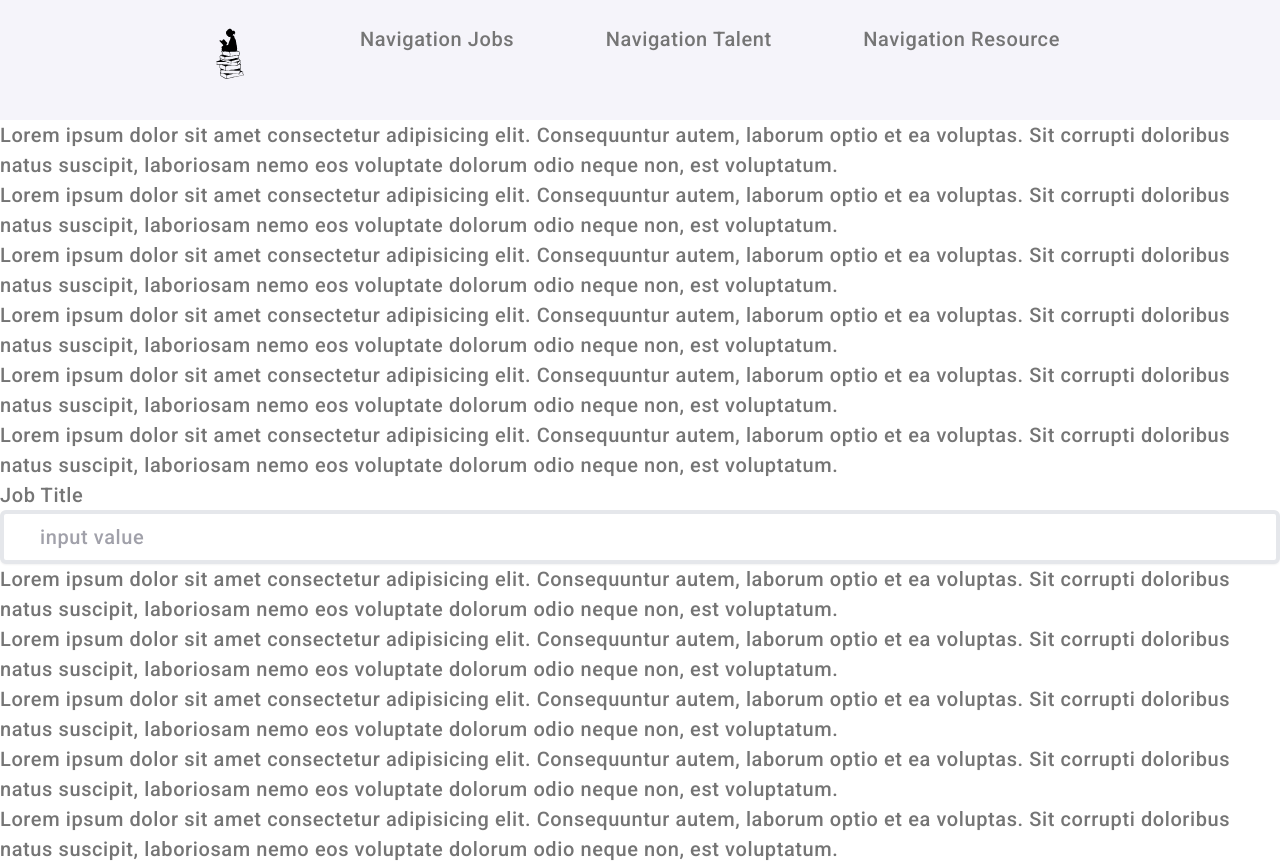
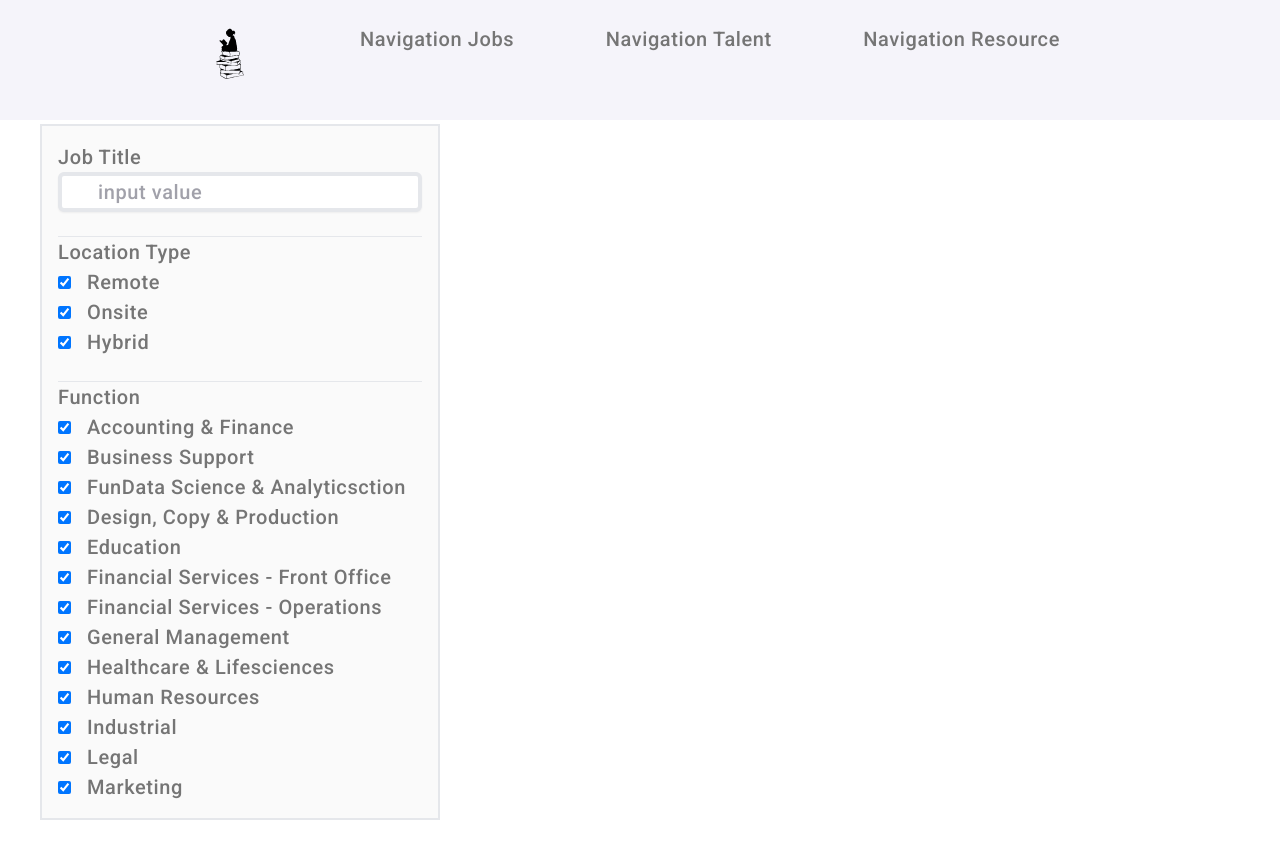
Before and after one commit to VirLg/next-js-app-toWork, a Next.js app: page / in a window 1280 px wide. After the commit the page ends 820 px from the top, so only its background shows below. Built offline with nearby package versions, Linux system fonts and the light colour scheme.

Commit message:
add sidebar

```diff
--- /dev/null
+++ b/src/app/components/function/Function.jsx
@@ -0,0 +1,14 @@
+import React from 'react';
+import { FunctionData } from '../utils/data/dataSidebar';
+import Checkbox from '../utils/checkbox/Checkbox';
+const Function = () => {
+  return (
+    <div className="mt-6">
+      <hr />
+      <h2>Function</h2>
+      <Checkbox data={FunctionData} />
+    </div>
+  );
+};
+
+export default Function;
--- /dev/null
+++ b/src/app/components/locationType/LocationType.jsx
@@ -0,0 +1,14 @@
+import React from 'react';
+import { LokationData } from '../utils/data/dataSidebar';
+import Checkbox from '../utils/checkbox/Checkbox';
+const LocationType = () => {
+  return (
+    <div className="mt-6">
+      <hr />
+      <h2>Location Type</h2>
+      <Checkbox data={LokationData} />
+    </div>
+  );
+};
+
+export default LocationType;
--- a/src/app/components/sidebar/Sidebar.jsx
+++ b/src/app/components/sidebar/Sidebar.jsx
@@ -1,9 +1,13 @@
 import React from 'react';
 import Input from '../utils/input/Input';
+import LocationType from '../locationType/LocationType';
+import Function from '../function/Function';
 const Sidebar = () => {
   return (
-    <div>
+    <div className="w-[400px] border-2 border:color-zinc-300 bg-zinc-50 p-4  ">
       <Input />
+      <LocationType />
+      <Function />
     </div>
   );
 };
--- /dev/null
+++ b/src/app/components/utils/checkbox/Checkbox.jsx
@@ -0,0 +1,22 @@
+import React from 'react';
+
+const Checkbox = ({ data }) => {
+  return data.map(el => {
+    return (
+      <div className="flex-col ">
+        <label>
+          <input
+            type="checkbox"
+            id="scales"
+            name="scales"
+            checked
+            className="mr-4"
+          />
+          {el.label}
+        </label>
+      </div>
+    );
+  });
+};
+
+export default Checkbox;
--- /dev/null
+++ b/src/app/components/utils/data/dataSidebar.js
@@ -0,0 +1,20 @@
+export const LokationData = [
+  { label: 'Remote' },
+  { label: 'Onsite' },
+  { label: 'Hybrid' },
+];
+export const FunctionData = [
+  { label: 'Accounting & Finance' },
+  { label: 'Business Support' },
+  { label: 'FunData Science & Analyticsction' },
+  { label: 'Design, Copy & Production' },
+  { label: 'Education' },
+  { label: 'Financial Services - Front Office' },
+  { label: 'Financial Services - Operations' },
+  { label: 'General Management' },
+  { label: 'Healthcare & Lifesciences' },
+  { label: 'Human Resources' },
+  { label: 'Industrial' },
+  { label: 'Legal' },
+  { label: 'Marketing' },
+];
--- a/src/app/components/utils/input/Input.jsx
+++ b/src/app/components/utils/input/Input.jsx
@@ -18,7 +18,7 @@ const Input = ({ props }) => {
           onChange={handleChange}
           className="border-4 border zinc-300 rounded-md
           placeholder:text-zinc-400 block bg-white w-full border   py-2 pl-9 pr-3 shadow-sm focus:outline-none focus:border-sky-500 focus:ring-sky-500 focus:ring-1 base:text-base text-zinc-600
-          "
+          h-[40px]"
         />{' '}
       </label>
     </div>
--- a/src/app/page.tsx
+++ b/src/app/page.tsx
@@ -3,85 +3,9 @@ import Sidebar from '../app/components/sidebar/Sidebar';
 export default function Home() {
   return (
     <main className="">
-      <p>
-        Lorem ipsum dolor sit amet consectetur adipisicing elit. Consequuntur
-        autem, laborum optio et ea voluptas. Sit corrupti doloribus natus
-        suscipit, laboriosam nemo eos voluptate dolorum odio neque non, est
-        voluptatum.
-      </p>
-      <p>
-        Lorem ipsum dolor sit amet consectetur adipisicing elit. Consequuntur
-        autem, laborum optio et ea voluptas. Sit corrupti doloribus natus
-        suscipit, laboriosam nemo eos voluptate dolorum odio neque non, est
-        voluptatum.
-      </p>
-      <p>
-        Lorem ipsum dolor sit amet consectetur adipisicing elit. Consequuntur
-        autem, laborum optio et ea voluptas. Sit corrupti doloribus natus
-        suscipit, laboriosam nemo eos voluptate dolorum odio neque non, est
-        voluptatum.
-      </p>
-      <p>
-        Lorem ipsum dolor sit amet consectetur adipisicing elit. Consequuntur
-        autem, laborum optio et ea voluptas. Sit corrupti doloribus natus
-        suscipit, laboriosam nemo eos voluptate dolorum odio neque non, est
-        voluptatum.
-      </p>
-      <p>
-        Lorem ipsum dolor sit amet consectetur adipisicing elit. Consequuntur
-        autem, laborum optio et ea voluptas. Sit corrupti doloribus natus
-        suscipit, laboriosam nemo eos voluptate dolorum odio neque non, est
-        voluptatum.
-      </p>
-      <p>
-        Lorem ipsum dolor sit amet consectetur adipisicing elit. Consequuntur
-        autem, laborum optio et ea voluptas. Sit corrupti doloribus natus
-        suscipit, laboriosam nemo eos voluptate dolorum odio neque non, est
-        voluptatum.
-      </p>
-      <p>
-        Lorem ipsum dolor sit amet consectetur adipisicing elit. Consequuntur
-        autem, laborum optio et ea voluptas. Sit corrupti doloribus natus
-        suscipit, laboriosam nemo eos voluptate dolorum odio neque non, est
-        voluptatum.
-      </p>
-      <p>
-        Lorem ipsum dolor sit amet consectetur adipisicing elit. Consequuntur
-        autem, laborum optio et ea voluptas. Sit corrupti doloribus natus
-        suscipit, laboriosam nemo eos voluptate dolorum odio neque non, est
-        voluptatum.
-      </p>
-      <Sidebar />
-      <p>
-        Lorem ipsum dolor sit amet consectetur adipisicing elit. Consequuntur
-        autem, laborum optio et ea voluptas. Sit corrupti doloribus natus
-        suscipit, laboriosam nemo eos voluptate dolorum odio neque non, est
-        voluptatum.
-      </p>
-      <p>
-        Lorem ipsum dolor sit amet consectetur adipisicing elit. Consequuntur
-        autem, laborum optio et ea voluptas. Sit corrupti doloribus natus
-        suscipit, laboriosam nemo eos voluptate dolorum odio neque non, est
-        voluptatum.
-      </p>
-      <p>
-        Lorem ipsum dolor sit amet consectetur adipisicing elit. Consequuntur
-        autem, laborum optio et ea voluptas. Sit corrupti doloribus natus
-        suscipit, laboriosam nemo eos voluptate dolorum odio neque non, est
-        voluptatum.
-      </p>
-      <p>
-        Lorem ipsum dolor sit amet consectetur adipisicing elit. Consequuntur
-        autem, laborum optio et ea voluptas. Sit corrupti doloribus natus
-        suscipit, laboriosam nemo eos voluptate dolorum odio neque non, est
-        voluptatum.
-      </p>
-      <p>
-        Lorem ipsum dolor sit amet consectetur adipisicing elit. Consequuntur
-        autem, laborum optio et ea voluptas. Sit corrupti doloribus natus
-        suscipit, laboriosam nemo eos voluptate dolorum odio neque non, est
-        voluptatum.
-      </p>
+      <div className="container pt-[124px]">
+        <Sidebar />
+      </div>
     </main>
   );
 }
```
